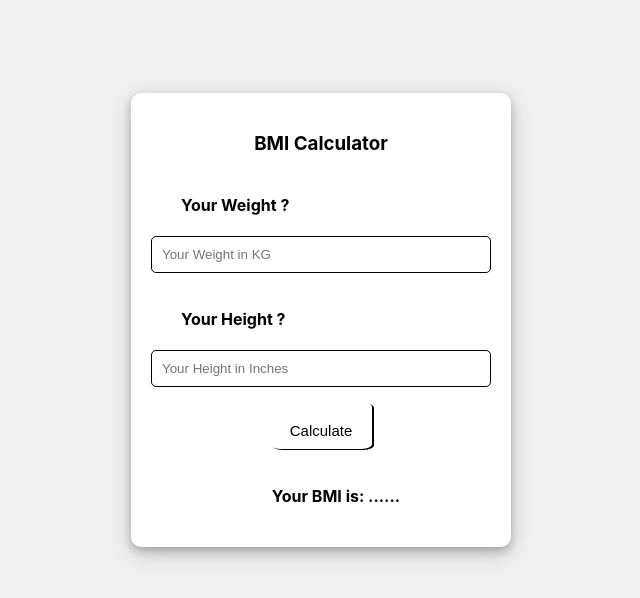
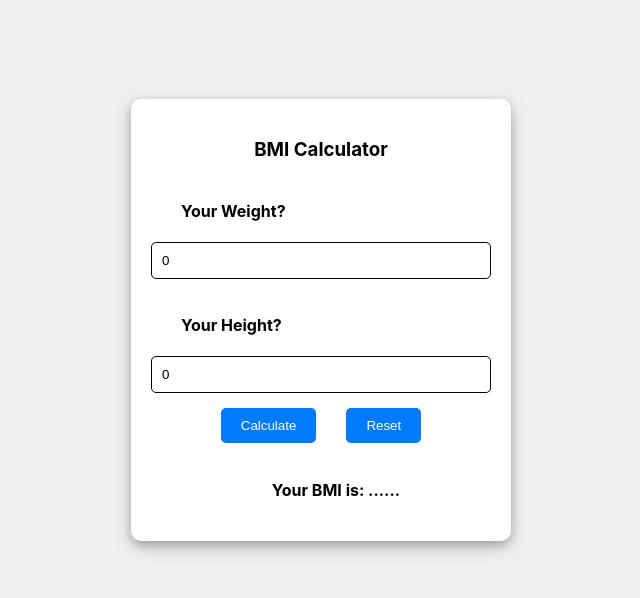
Before and after one commit to Sapkotasulav/bmicalc, a React (Create React App) app: page / in a window 1280 px wide. Shown: the top 598 px of the page, without its empty margins (339-979 px from the left). Built offline with nearby package versions, Linux system fonts and the light colour scheme.

Commit message:
almost done

```diff
--- a/src/App.css
+++ b/src/App.css
@@ -39,7 +39,12 @@ body {
   #buttons {
     display: flex;
     justify-content: center;
+    flex-direction: row;
+    flex: 1;
   }
+#btn1{
+  margin-right: 30px;
+}
 
   button {
     padding: 10px 20px;
--- a/src/App.js
+++ b/src/App.js
@@ -1,44 +1,71 @@
 import Hello from "./components/Hello";
 import "./App.css";
 import { useState } from "react";
+
 function App() {
-  const [weight, setweight] = useState();
-  const [height, setheight] = useState();
+  const [weight, setWeight] = useState(0);
+  const [height, setHeight] = useState(0);
   const [BMI, setBMI] = useState("......");
-  const [message, setmessage] = useState("");
+  const [message, setMessage] = useState("");
 
+
+
+  const calculateBMI = (event) => {
+    event.preventDefault();
+    const weightNum = parseFloat(weight);
+    const heightNum = parseFloat(height) / 39.37; // Convert inches to meters
+
+    if (!isNaN(weightNum) && !isNaN(heightNum) && heightNum > 0) {
+      const bmi = weightNum / (heightNum * heightNum);
+      setBMI(bmi.toFixed(2)); // Set BMI to 2 decimal places
+      if (bmi > 30) {
+        setMessage("You are obese");
+      } else if (bmi > 25) {
+        setMessage("You are overweight");
+      } else if (bmi > 18.5) {
+        setMessage("You are normal weight");
+      } else {
+        setMessage("You are underweight");
+      }
+    } else {
+      setMessage("Please enter valid values");
+      setBMI("......");
+    }
+  };
 
   return (
     <div className="maincontainer">
-      <Hello  />
-      <form>
+      <Hello title="BMI Calculator" />
+      <form onSubmit={calculateBMI}>
         <div className="innercontainer">
           <div id="weight">
-            {" "}
-            <h4>Your Weight ?</h4>
+            <h4>Your Weight?</h4>
             <input
               type="text"
               placeholder="Your Weight in KG"
               value={weight}
-              onChange={(e) => setweight(e.target.value)}
-            ></input>
+              onChange={(e) => setWeight(e.target.value)}
+            />
           </div>
           <div id="height">
-            <h4>Your Height ?</h4>
+            <h4>Your Height?</h4>
             <input
               type="text"
               placeholder="Your Height in Inches"
               value={height}
-              onChange={(e) => setheight(e.target.value)}
-            ></input>
+              onChange={(e) => setHeight(e.target.value)}
+            />
           </div>
+
           <div id="buttons">
-            <button type="submit" id="buttonp">Calculate</button>
+            <button type="submit" id="btn1">Calculate</button>
+
+            <button type="submit" id="btn2">Reset</button>
           </div>
           <div className="result">
             <h4>
               Your BMI is: {BMI}
-              <p>{message} </p>
+              <p>{message}</p>
             </h4>
           </div>
         </div>
--- a/src/components/Hello.js
+++ b/src/components/Hello.js
@@ -1,8 +1,8 @@
 import React from 'react'
 
-function Hello(props) {
+function Hello({title}) {
   return (
-    <div className='title'><h3>BMI Calculator</h3> </div>
+    <div className='title'><h3>{ title}</h3> </div>
   )
 }
 
```
